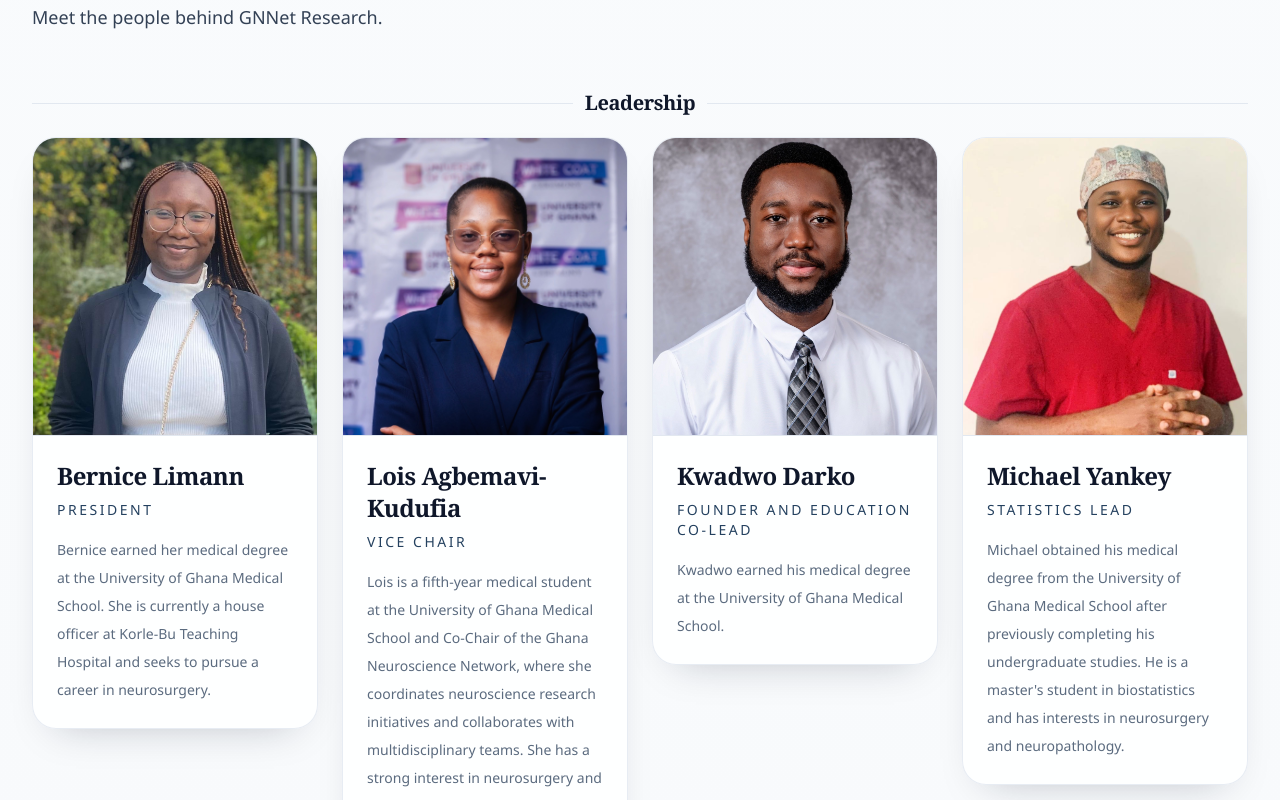
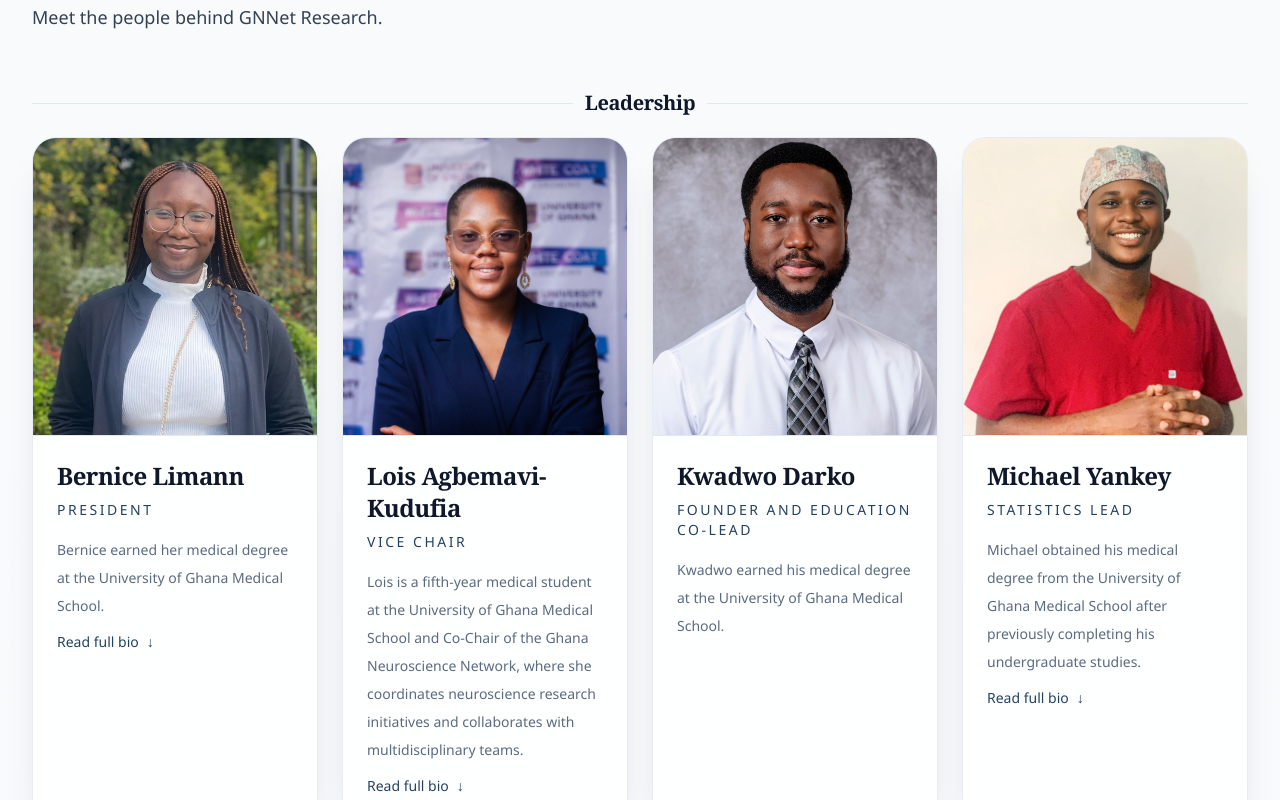
Before and after one commit to darkobhp/GNNet, a Next.js app: page / in a window 1280 px wide. Shown: the part 3800-4600 px from the top of the page. Built offline with nearby package versions, Linux system fonts and the light colour scheme.

Commit message:
Make team bios expandable

```diff
--- a/components/TeamCard.tsx
+++ b/components/TeamCard.tsx
@@ -1,13 +1,42 @@
+"use client";
+
 import Image from "next/image";
+import { useState } from "react";
 import type { TeamMember } from "@/data/site";
 
 type TeamCardProps = {
   member: TeamMember;
 };
 
+const SENTENCE_ABBREVIATIONS = ["Dr.", "Mr.", "Mrs.", "Ms.", "Prof."];
+
+function getBioPreview(bio: string) {
+  let normalized = bio.trim();
+  const placeholders = new Map<string, string>();
+
+  SENTENCE_ABBREVIATIONS.forEach((abbreviation, index) => {
+    const placeholder = `__ABBR_${index}__`;
+    placeholders.set(placeholder, abbreviation);
+    normalized = normalized.replaceAll(abbreviation, placeholder);
+  });
+
+  const sentenceMatch = normalized.match(/^.*?[.!?](?=\s|$)/);
+  let preview = sentenceMatch ? sentenceMatch[0] : normalized;
+
+  placeholders.forEach((abbreviation, placeholder) => {
+    preview = preview.replaceAll(placeholder, abbreviation);
+  });
+
+  return preview.trim();
+}
+
 export function TeamCard({ member }: TeamCardProps) {
+  const [isExpanded, setIsExpanded] = useState(false);
+  const previewBio = getBioPreview(member.bio);
+  const hasMoreBio = previewBio !== member.bio.trim();
+
   return (
-    <article className="group surface surface-interactive overflow-hidden">
+    <article className="group surface surface-interactive flex h-full flex-col overflow-hidden">
       <div className="relative aspect-[4/4.2] border-b border-slate-200 bg-slate-100">
         <Image
           src={member.image}
@@ -18,7 +47,7 @@ export function TeamCard({ member }: TeamCardProps) {
         />
       </div>
 
-      <div className="space-y-4 p-6">
+      <div className="flex flex-1 flex-col gap-4 p-6">
         <div className="space-y-2">
           <h3 className="text-2xl font-semibold text-slate-900">
             {member.name}
@@ -28,7 +57,25 @@ export function TeamCard({ member }: TeamCardProps) {
           </p>
         </div>
 
-        <p className="text-sm leading-7 muted-copy">{member.bio}</p>
+        <div className="flex-1 space-y-3">
+          <p
+            className={`text-sm leading-7 muted-copy ${isExpanded ? "" : "min-h-[5.25rem]"}`}
+          >
+            {isExpanded ? member.bio : previewBio}
+          </p>
+
+          {hasMoreBio ? (
+            <button
+              type="button"
+              onClick={() => setIsExpanded((current) => !current)}
+              className="inline-flex items-center gap-2 text-sm font-medium text-navy-700 hover:text-navy-900"
+              aria-expanded={isExpanded}
+            >
+              <span>{isExpanded ? "Read less" : "Read full bio"}</span>
+              <span aria-hidden="true">{isExpanded ? "↑" : "↓"}</span>
+            </button>
+          ) : null}
+        </div>
 
         {member.interests ? (
           <div className="rounded-2xl border border-slate-200 bg-slate-50/80 p-4 motion-safe:transition-colors motion-safe:duration-500 group-hover:border-slate-300 group-hover:bg-white">
```
